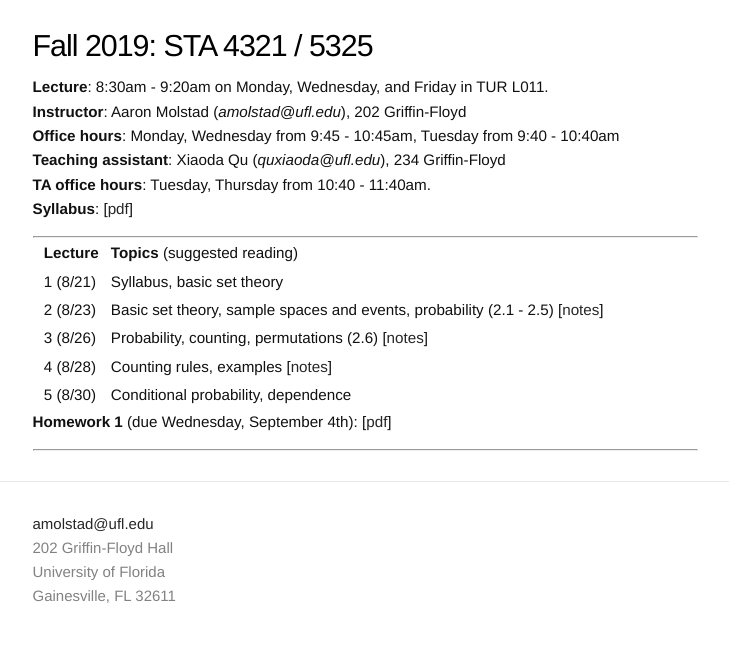
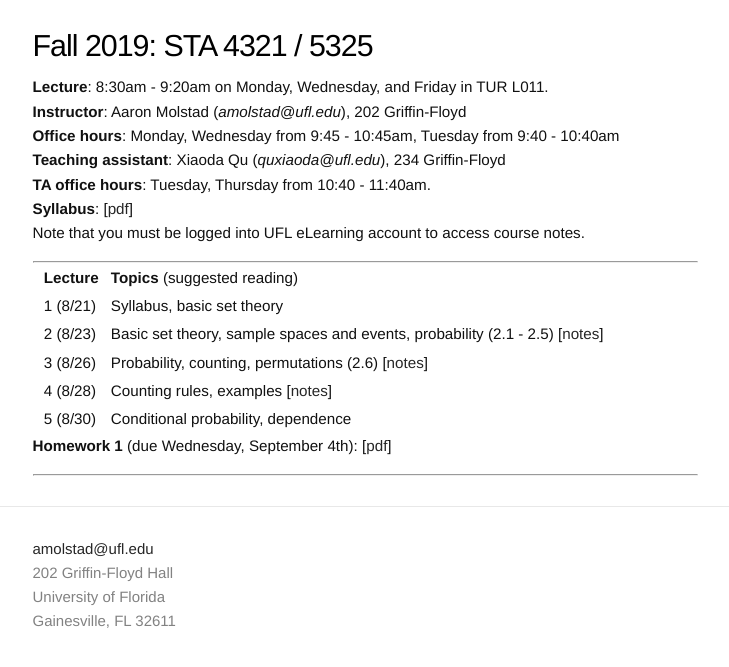
Before and after one commit to ajmolstad/ajmolstad.github.io, a Jekyll site: the page built from F19_STA4321.md, in a window 1280 px wide. Shown: the top 667 px of the page, without its empty margins (275-1004 px from the left). Built offline with Jekyll 4.4.1, drawn with Linux system fonts in a browser that asks for light colours.

Commit message:
Add note about coursenotes

```diff
--- a/F19_STA4321.md
+++ b/F19_STA4321.md
@@ -10,6 +10,7 @@
 **Teaching assistant**: Xiaoda Qu (*quxiaoda@ufl.edu*), 234 Griffin-Floyd
 **TA office hours**: Tuesday, Thursday from 10:40 - 11:40am.
 **Syllabus**: [[pdf](/docs/Syllabus.pdf)]
+Note that you must be logged into UFL eLearning account to access course notes.
 
 ---------------
 
```
